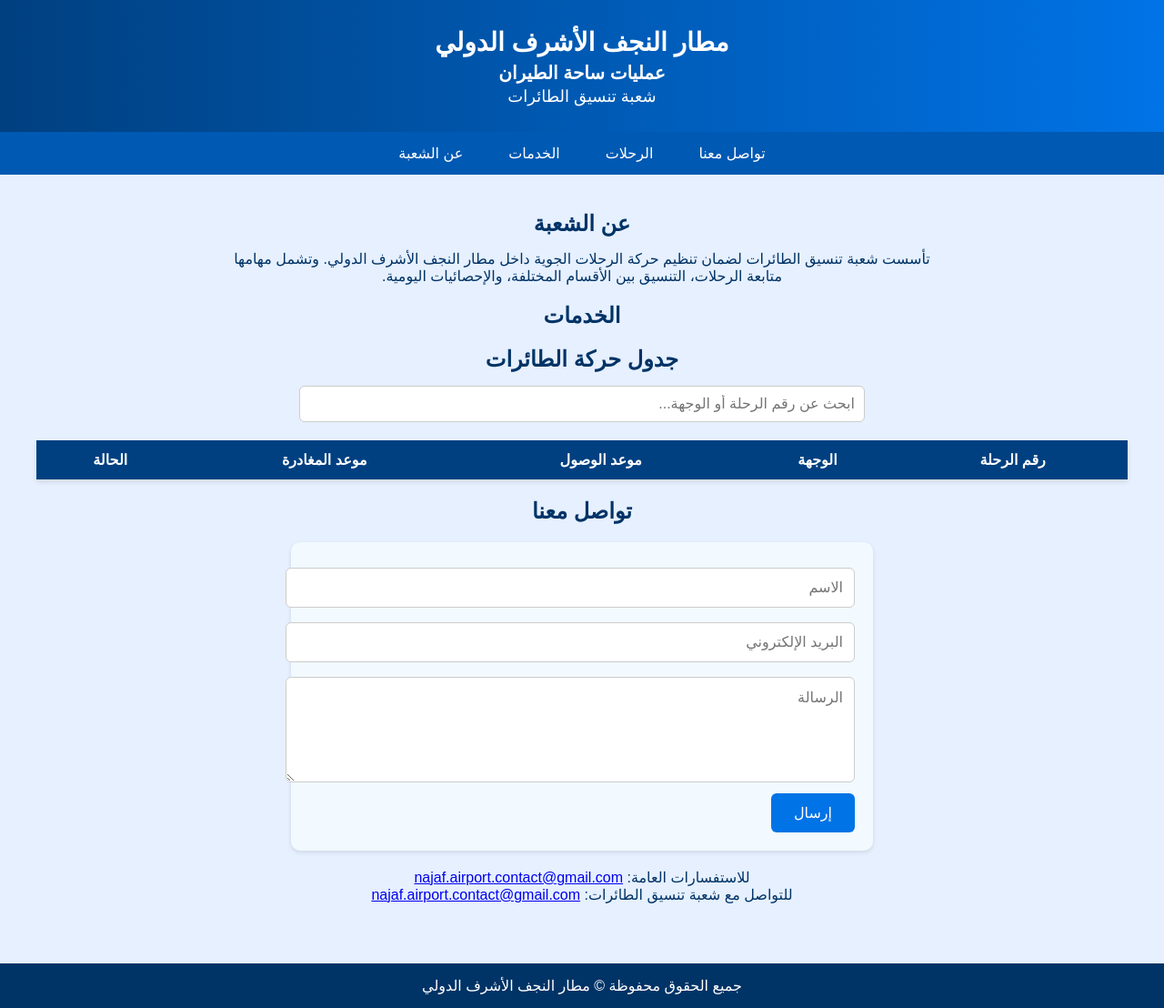
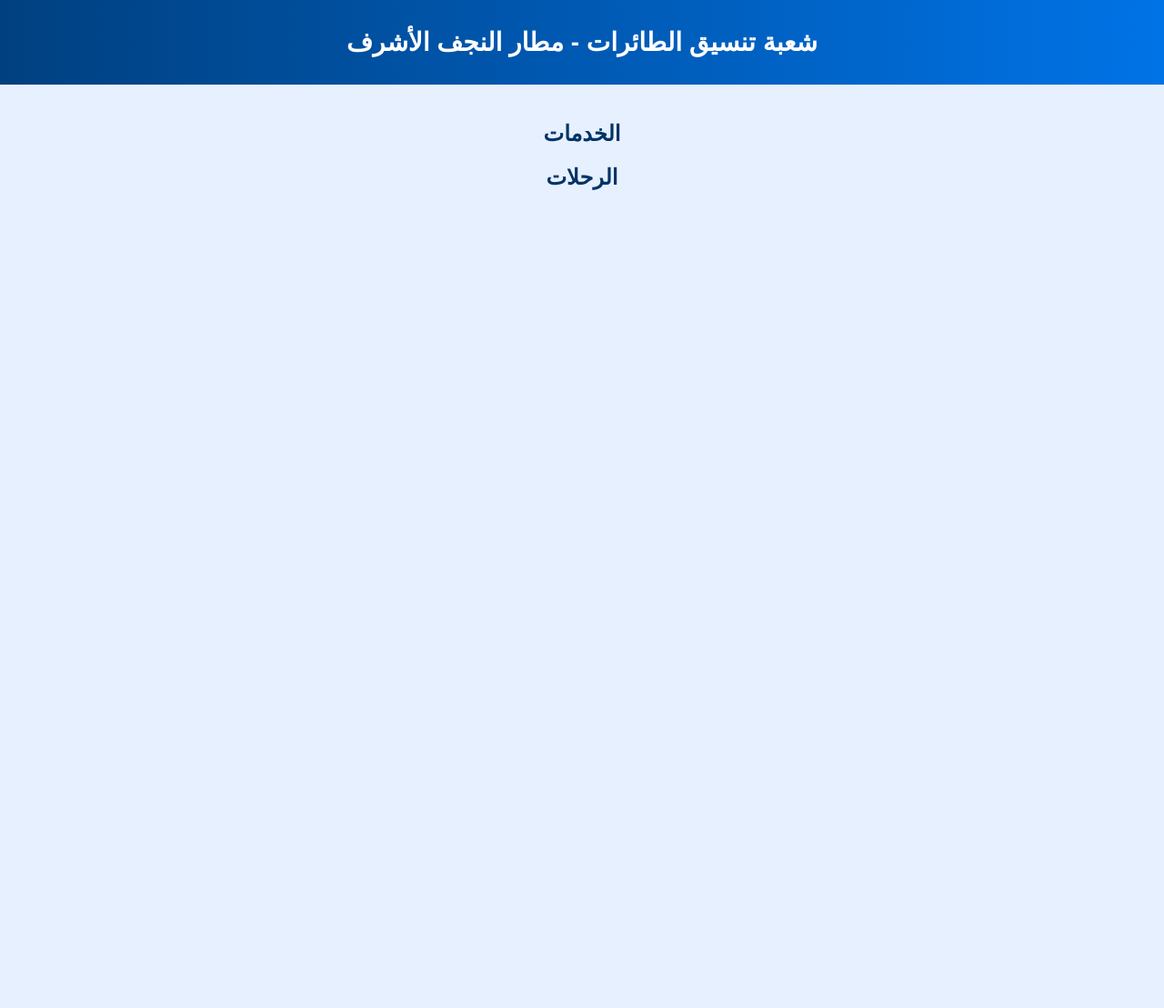
Before and after one commit to Najaf-Airport/Aircraft-Coordination, a plain HTML site: page index.html in a window 1280 px wide. Shown: the whole page at 91% size. After the commit the page ends 800 px from the top, so only its background shows below. Drawn offline with Linux system fonts and the light colour scheme.

Commit message:
Update index.html

```diff
--- a/index.html
+++ b/index.html
@@ -8,71 +8,45 @@
 <script src="https://www.gstatic.com/firebasejs/9.23.0/firebase-app-compat.js"></script>
 <script src="https://www.gstatic.com/firebasejs/9.23.0/firebase-firestore-compat.js"></script>
 <script src="firebase-config.js"></script>
-<script src="script.js"></script>
+<script>
+  const servicesRef = db.collection('services');
+  const flightsRef = db.collection('flights');
+
+  window.addEventListener('DOMContentLoaded', ()=>{
+    const servicesList = document.getElementById('servicesList');
+    const flightsList = document.getElementById('flightsList');
+
+    // تحميل الخدمات
+    servicesRef.get().then(snapshot => {
+      snapshot.forEach(doc => {
+        const li = document.createElement('li');
+        li.textContent = doc.data().name;
+        servicesList.appendChild(li);
+      });
+    });
+
+    // تحميل الرحلات
+    flightsRef.get().then(snapshot => {
+      snapshot.forEach(doc => {
+        const data = doc.data();
+        const li = document.createElement('li');
+        li.textContent = `${data.flightNum} - ${data.destination} - ${data.arrival} - ${data.departure} - ${data.status}`;
+        flightsList.appendChild(li);
+      });
+    });
+  });
+</script>
 </head>
 <body>
+<header>
+  <h1>شعبة تنسيق الطائرات - مطار النجف الأشرف</h1>
+</header>
+<main>
+  <h2>الخدمات</h2>
+  <ul id="servicesList"></ul>
 
-<header>
-    <h1>مطار النجف الأشرف الدولي</h1>
-    <h2>عمليات ساحة الطيران</h2>
-    <h3>شعبة تنسيق الطائرات</h3>
-</header>
-
-<nav>
-    <a href="#contact">تواصل معنا</a>
-    <a href="#flights">الرحلات</a>
-    <a href="#services">الخدمات</a>
-    <a href="#about">عن الشعبة</a>
-</nav>
-
-<main>
-    <section id="about">
-        <h2>عن الشعبة</h2>
-        <p style="max-width:800px; margin:auto; text-align:center;">
-        تأسست شعبة تنسيق الطائرات لضمان تنظيم حركة الرحلات الجوية داخل مطار النجف الأشرف الدولي. وتشمل مهامها متابعة الرحلات، التنسيق بين الأقسام المختلفة، والإحصائيات اليومية.
-        </p>
-    </section>
-
-    <section id="services">
-        <h2>الخدمات</h2>
-        <ul id="servicesList" style="max-width:600px; margin:auto;"></ul>
-    </section>
-
-    <section id="flights">
-        <h2>جدول حركة الطائرات</h2>
-        <input type="text" id="searchInput" onkeyup="searchTable()" placeholder="ابحث عن رقم الرحلة أو الوجهة...">
-        <table id="flightsTable">
-            <thead>
-            <tr>
-                <th>رقم الرحلة</th>
-                <th>الوجهة</th>
-                <th>موعد الوصول</th>
-                <th>موعد المغادرة</th>
-                <th>الحالة</th>
-            </tr>
-            </thead>
-            <tbody></tbody>
-        </table>
-    </section>
-
-    <section id="contact">
-        <h2>تواصل معنا</h2>
-        <form>
-            <input type="text" placeholder="الاسم" required>
-            <input type="email" placeholder="البريد الإلكتروني" required>
-            <textarea placeholder="الرسالة" rows="5" required></textarea>
-            <button type="submit">إرسال</button>
-        </form>
-        <p style="text-align:center; margin-top:10px;">
-        للاستفسارات العامة: <a href="mailto:najaf.airport.contact@gmail.com">najaf.airport.contact@gmail.com</a><br>
-        للتواصل مع شعبة تنسيق الطائرات: <a href="mailto:najaf.airport.contact@gmail.com">najaf.airport.contact@gmail.com</a>
-        </p>
-    </section>
+  <h2>الرحلات</h2>
+  <ul id="flightsList"></ul>
 </main>
-
-<footer>
-    جميع الحقوق محفوظة © مطار النجف الأشرف الدولي
-</footer>
-
 </body>
 </html>
```
